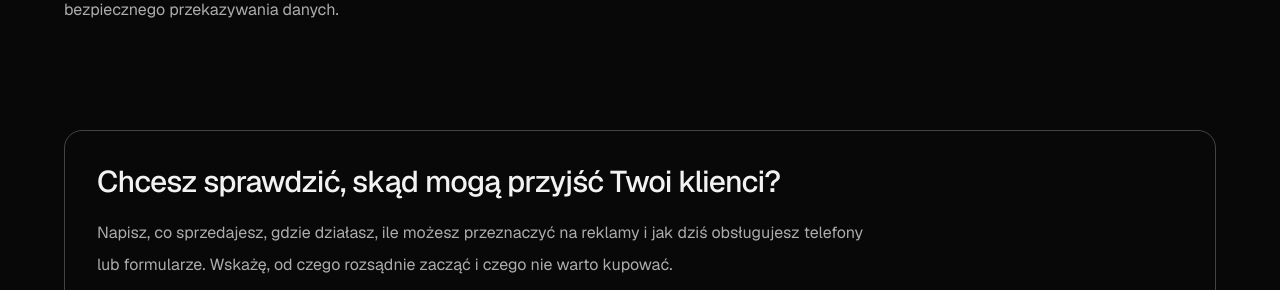
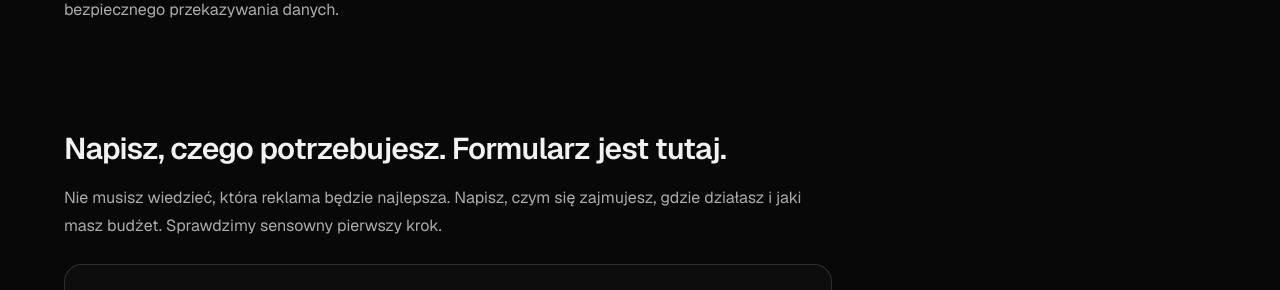
Before and after one commit to ft4k696bk6-prog/kacper-portfolio, a Next.js app: page /pozyskiwanie-klientow in a window 1280 px wide. Shown: the part 3340-3630 px from the top of the page. Built offline with nearby package versions, Linux system fonts and the light colour scheme; no server answers.

Commit message:
fix(conversion): prosty formularz na stronie ofertowej i zachowanie nazwy pakietu

```diff
--- a/src/app/(pl)/pozyskiwanie-klientow/page.tsx
+++ b/src/app/(pl)/pozyskiwanie-klientow/page.tsx
@@ -1,5 +1,6 @@
 import type { Metadata } from "next";
 import Link from "next/link";
+import { LeadContactForm } from "@/components/LeadContactForm";
 
 export const metadata: Metadata = {
  title:"Jak zdobywać klientów dla firmy? Google Ads, Facebook i CRM",
@@ -35,7 +36,7 @@ export default function CustomerAcquisitionPage(){
    <p className="mt-12 text-xs uppercase tracking-widest text-white/60">Reklamy • Strony internetowe • CRM</p>
    <h1 className="mt-4 max-w-5xl text-4xl leading-tight md:text-6xl">Chcesz więcej klientów? Uporządkujmy reklamę, stronę i kontakt.</h1>
    <p className="mt-7 max-w-4xl text-lg leading-8 text-white/75">Pomagam firmom pozyskiwać wartościowe zapytania przez Google, Facebook i Instagram, a następnie nie gubić ich w obsłudze. Nie sprzedaję samej liczby kliknięć: sprawdzamy, czy zgłoszenie jest od właściwej osoby i czy firma potrafi je obsłużyć.</p>
-   <div className="mt-8 flex flex-wrap gap-3"><Link href="/kontakt?usluga=Pozyskiwanie%20klientow" className="brand-action rounded-xl px-6 py-4 font-semibold text-black">Opisz swoją firmę</Link><Link href="/#cennik" className="rounded-xl border border-white/25 px-6 py-4">Zobacz pakiety i ceny</Link><Link href="/case-studies/re-energy-meta-ads" className="rounded-xl border border-white/25 px-6 py-4">Przykład kampanii</Link></div>
+   <div className="mt-8 flex flex-wrap gap-3"><Link href="#wycena" className="brand-action rounded-xl px-6 py-4 font-semibold text-black">Opisz swoją firmę</Link><Link href="/#cennik" className="rounded-xl border border-white/25 px-6 py-4">Zobacz pakiety i ceny</Link><Link href="/case-studies/re-energy-meta-ads" className="rounded-xl border border-white/25 px-6 py-4">Przykład kampanii</Link></div>
    <section className="mt-20" aria-labelledby="acquisition-ways"><h2 id="acquisition-ways" className="text-3xl font-semibold">Cztery elementy, które powinny działać razem</h2><div className="mt-7 grid gap-5 sm:grid-cols-2">{options.map(o=><article key={o.title} className="rounded-2xl border border-white/20 p-7"><h3 className="text-2xl">{o.title}</h3><p className="mt-4 leading-8 text-white/70">{o.description}</p><Link href={o.link} className="mt-6 inline-block underline underline-offset-4">{o.label}</Link></article>)}</div></section>
    <section className="mt-20 rounded-2xl border border-white/20 bg-white/[0.035] p-7 md:p-10"><h2 className="text-3xl">Co dziś nie działa w Twojej firmie?</h2><div className="mt-7 grid gap-5 md:grid-cols-2">{situations.map(([h,d])=><div key={h} className="rounded-xl border border-white/15 p-5"><h3 className="text-xl">{h}</h3><p className="mt-3 leading-7 text-white/70">{d}</p></div>)}</div></section>
    <section className="mt-20"><h2 className="text-3xl">Ile kosztuje rozpoczęcie współpracy?</h2><p className="mt-5 max-w-4xl leading-8 text-white/75">Możesz zacząć od audytu reklam od 590 zł netto, konfiguracji jednej kampanii od 990 zł netto lub pakietu strony z reklamami od 4 900 zł netto. To orientacyjne ceny dla podstawowego zakresu. Pieniądze na emisję reklam płacisz osobno.</p><div className="mt-6 flex flex-wrap gap-6"><Link href="/pakiety" className="underline underline-offset-4">Porównaj pakiety</Link><Link href="/cennik" className="underline underline-offset-4">Cennik pojedynczych usług</Link><Link href="/kontakt" className="underline underline-offset-4">Wyceń mój przypadek</Link></div></section>
@@ -52,6 +53,11 @@ export default function CustomerAcquisitionPage(){
     ].map(([label,href])=><Link key={href} href={href} className="rounded-xl border border-white/20 p-5 hover:border-white/60">{label}</Link>)}
    </div></section>
    <section className="mt-20"><h2 className="text-3xl">Najczęstsze pytania</h2><div className="mt-7 divide-y divide-white/15">{questions.map(([q,a])=><div key={q} className="py-6"><h3 className="text-xl">{q}</h3><p className="mt-3 max-w-4xl leading-8 text-white/70">{a}</p></div>)}</div></section>
+   <section id="wycena" className="mt-20 scroll-mt-28">
+    <h2 className="text-3xl font-semibold">Napisz, czego potrzebujesz. Formularz jest tutaj.</h2>
+    <p className="mt-4 mb-6 max-w-3xl leading-7 text-white/70">Nie musisz wiedzieć, która reklama będzie najlepsza. Napisz, czym się zajmujesz, gdzie działasz i jaki masz budżet. Sprawdzimy sensowny pierwszy krok.</p>
+    <div className="max-w-3xl"><LeadContactForm initialService="Pozyskiwanie klientów"/></div>
+   </section>
    <section className="mt-20 rounded-2xl border border-white/25 p-8"><h2 className="text-3xl">Chcesz sprawdzić, skąd mogą przyjść Twoi klienci?</h2><p className="mt-4 max-w-3xl leading-8 text-white/70">Napisz, co sprzedajesz, gdzie działasz, ile możesz przeznaczyć na reklamy i jak dziś obsługujesz telefony lub formularze. Wskażę, od czego rozsądnie zacząć i czego nie warto kupować.</p><Link href="/kontakt" className="brand-action mt-6 inline-block rounded-xl px-6 py-3 font-semibold text-black">Zapytaj o pozyskiwanie klientów</Link></section>
   </div>
  </main>;
```
